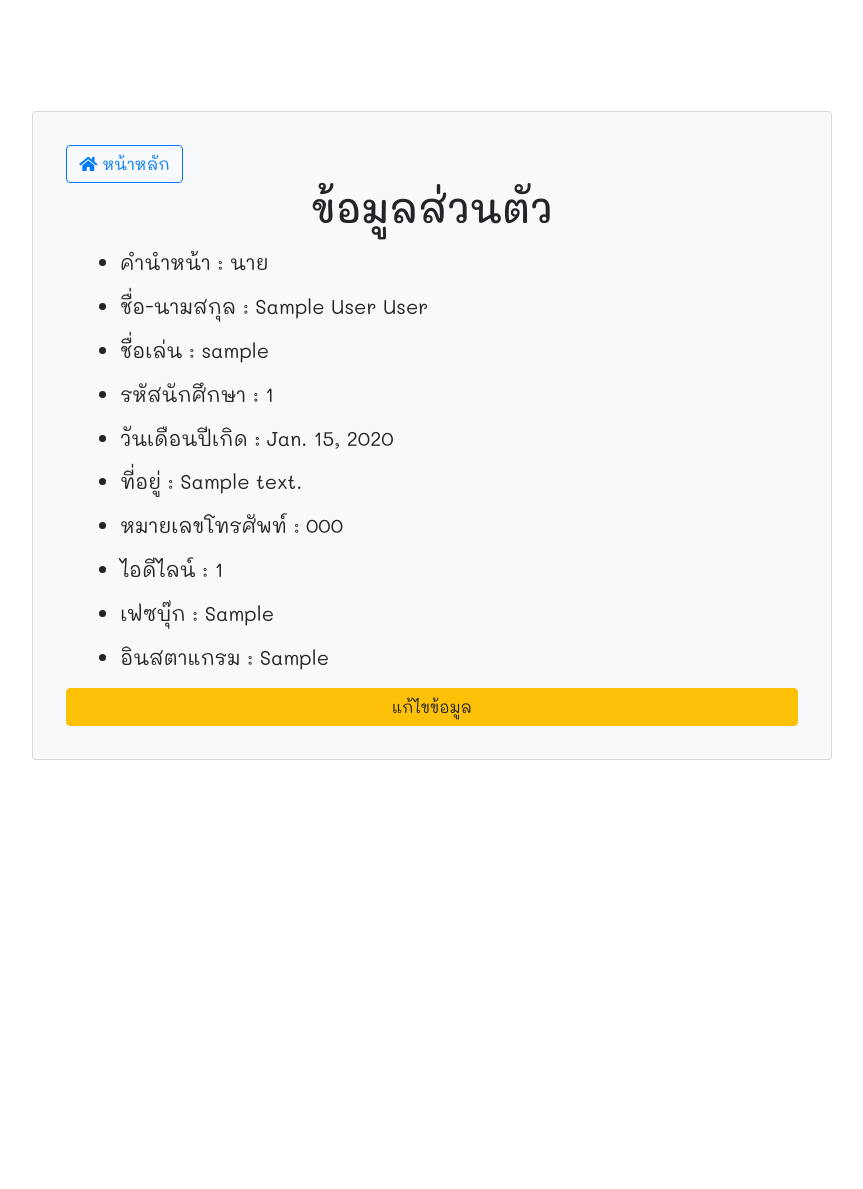
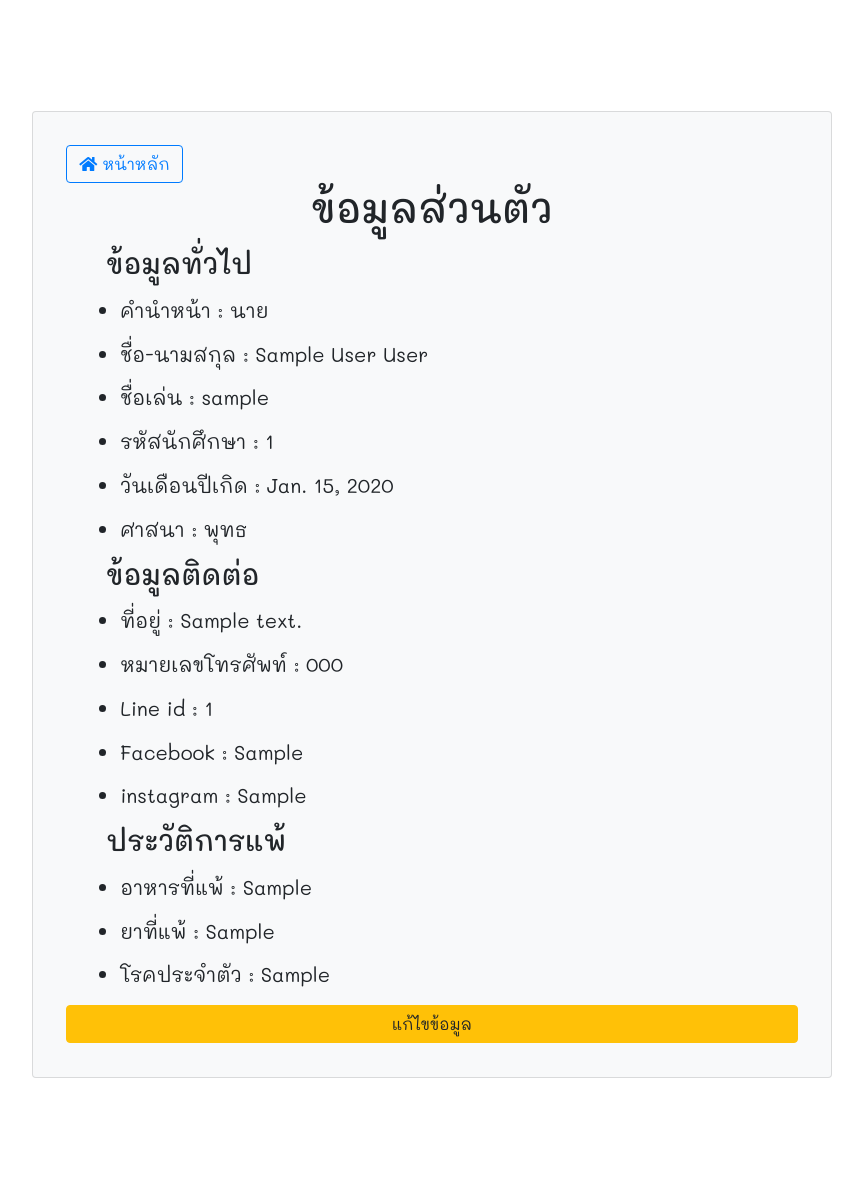
Before and after one commit to KMITL-PreElec9/Website, a Django app: page /accounts/userprofile/ in a window 1280 px wide. Shown: the whole page, without its empty margins (208-1071 px from the left). Before the commit the page ends 760 px from the top, so only its background shows below. Run offline with Django 3.2, Linux system fonts and the light colour scheme; a user stored in the database is signed in; tables that the repository leaves empty hold one stand-in row (values such as "Sample post"); some libraries are stand-ins or nearby versions.

Commit message:
form.userprofile edit

```diff
--- a/EEWeb/site_auth/forms.py
+++ b/EEWeb/site_auth/forms.py
@@ -31,22 +31,19 @@ class EEResetPasswordForm(ResetPasswordForm):
         self.fields['email'].widget = forms.TextInput(attrs={'type': 'email','class': 'form-control', 'placeholder':'อีเมล'})
 
 class ProfileForm(forms.ModelForm):
-    gender_choices = [
-        ('นาย', 'นาย'),
-        ('นางสาว', 'นางสาว'),
-    ]
+
     class Meta:
         model = EEUserProfile
         fields = [
             'gender', 'name', 'surname', 'nickname',
             'student_id', 'birth_date', 'address', 'self_telephone_num',
-            'line_id', 'facebook', 'instagram', 'religion','religion','allergic_foods',
+            'line_id', 'facebook', 'instagram','religion','allergic_foods',
             'allergic_meds','congenital_disease'
             ]
 
     def __init__(self, *args, **kwargs):
         super(ProfileForm, self).__init__(*args, **kwargs)
-        self.fields['gender'].widget = Select(attrs={'type': 'text','class': 'form-control', 'placeholder':'เพศ'},choices=self.gender_choices)
+        self.fields['gender'].widget = Select(attrs={'type': 'text','class': 'form-control', 'placeholder':'เพศ'},choices=EEUserProfile.gender_choices)
         self.fields['name'].widget = forms.TextInput(attrs={'type': 'text','class': 'form-control', 'placeholder':'ชื่อ'})
         self.fields['surname'].widget = forms.TextInput(attrs={'type': 'text','class': 'form-control', 'placeholder':'นามสกุล'})
         self.fields['nickname'].widget = forms.TextInput(attrs={'type': 'text','class': 'form-control', 'placeholder':'ชื่อเล่น'})
@@ -57,6 +54,11 @@ class ProfileForm(forms.ModelForm):
         self.fields['line_id'].widget = forms.TextInput(attrs={'type': 'text','class': 'form-control', 'placeholder':'Line id'})
         self.fields['facebook'].widget = forms.TextInput(attrs={'type': 'text','class': 'form-control', 'placeholder':'Facebook'})
         self.fields['instagram'].widget = forms.TextInput(attrs={'type': 'text','class': 'form-control', 'placeholder':'instagram '})
+        self.fields['religion'].widget = Select(attrs={'type': 'text','class': 'form-control', 'placeholder':'ศาสนา'},choices=EEUserProfile.religion_choices)
+        self.fields['allergic_foods'].widget = forms.TextInput(attrs={'type': 'text','class': 'form-control', 'placeholder':'ยาที่แพ้ '})
+        self.fields['allergic_meds'].widget = forms.TextInput(attrs={'type': 'text','class': 'form-control', 'placeholder':'อาหารที่แพ้ '})
+        self.fields['congenital_disease'].widget = forms.TextInput(attrs={'type': 'text','class': 'form-control', 'placeholder':'โรคประจำตัว '})
+
 
 class EEAddEmailForm(AddEmailForm):
     def __init__(self, *args, **kwargs):
--- a/EEWeb/site_auth/templates/profile/userprofile.html
+++ b/EEWeb/site_auth/templates/profile/userprofile.html
@@ -31,27 +31,36 @@ ul li{
       <article  class="center" style="max-width: 800px; ">
         <a type="button" class="btn btn-outline-primary" href ='{{back_url}}'><i class="fa fa-home"></i>  หน้าหลัก</a>
 <h1>ข้อมูลส่วนตัว</h1>
+
 <p> </p>
 <div id = 'data' >
 <ul>
-
+  <h3>ข้อมูลทั่วไป</h3>
     <li>คำนำหน้า : {{data.gender}}</li>
     <li>ชื่อ-นามสกุล : {{data.name}} {{data.surname}}</li>
     <li>ชื่อเล่น : {{data.nickname}}</li>
     <li>รหัสนักศึกษา : {{data.student_id}}</li>
     <li>วันเดือนปีเกิด : {{data.birth_date}}</li>
+    <li>ศาสนา : {{data.religion}}</li>
+    <h3>ข้อมูลติดต่อ</h3>
     <li>ที่อยู่ : {{data.address}}</li>
     <li>หมายเลขโทรศัพท์ : {{data.self_telephone_num}}</li>
-    <li>ไอดีไลน์ : {{data.line_id}}</li>
-    <li>เฟซบุ๊ก : {{data.facebook}}</li>
-    <li>อินสตาแกรม : {{data.instagram}}</li>
+    <li>Line id : {{data.line_id}}</li>
+    <li>Facebook : {{data.facebook}}</li>
+    <li>instagram : {{data.instagram}}</li>
+    <h3>ประวัติการแพ้</h3>
+    <li>อาหารที่แพ้ : {{data.allergic_foods}}</li>
+    <li>ยาที่แพ้ : {{data.allergic_meds}}</li>
+    <li>โรคประจำตัว : {{data.congenital_disease}}</li>
+
+
 </ul>
 <button  class="btn btn-warning btn-block" id ='editdata'>แก้ไขข้อมูล</button>
 </div>
 <div id = 'changedata_form'>
 <form method="post" action = ''>
     {% csrf_token %}
-
+    <h3>ข้อมูลทั่วไป</h3>
     <div class="form-group input-group">
         <span class="input-group-text" style="background-color: transparent;border: none;">
           <label for="id_name" style="margin: auto; ">คำนำหน้า :</label> </span>
@@ -95,6 +104,13 @@ ul li{
       </div>
 
       <div class="form-group input-group">
+        <span class="input-group-text" style="background-color: transparent;border: none;">
+          <label for="id_surname" style="margin: auto; ">ศาสนา :</label> </span>
+            {{ form.religion.errors }}
+            {{ form.religion }}
+      </div>
+      <h3>ข้อมูลติดต่อ</h3>
+      <div class="form-group input-group">
           <span class="input-group-text" style="background-color: transparent;border: none;">
             <label for="id_surname" style="margin: auto; ">ที่อยู่ :</label> </span>
               {{ form.address.errors }}
@@ -129,8 +145,27 @@ ul li{
               {{ form.instagram }}
       </div>
 
+      <h3>ประวัติการแพ้</h3>
+      <div class="form-group input-group">
+        <span class="input-group-text" style="background-color: transparent;border: none;">
+          <label for="id_surname" style="margin: auto; ">อาหารที่แพ้ :</label> </span>
+            {{ form.allergic_foods.errors }}
+            {{ form.allergic_foods }}
+      </div>
 
+      <div class="form-group input-group">
+        <span class="input-group-text" style="background-color: transparent;border: none;">
+          <label for="id_surname" style="margin: auto; ">ยาที่แพ้ :</label> </span>
+            {{ form.allergic_meds.errors }}
+            {{ form.allergic_meds }}
+      </div>
 
+      <div class="form-group input-group">
+        <span class="input-group-text" style="background-color: transparent;border: none;">
+          <label for="id_surname" style="margin: auto; ">โรคประจำตัว :</label> </span>
+            {{ form.congenital_disease.errors }}
+            {{ form.congenital_disease }}
+      </div>
 
       <button class="btn btn-success btn-block" type="submit" >บันทึกข้อมูล</button>
 </form>
--- a/EEWeb/static/assets/css/test_style.css
+++ b/EEWeb/static/assets/css/test_style.css
@@ -129,6 +129,7 @@ h1, h2, h3, h4, h5, h6 {
 }
 
 #header .logo {
+
   font-size: 28px;
   margin: 0;
   padding: 0;
@@ -144,6 +145,7 @@ h1, h2, h3, h4, h5, h6 {
 
 #header .logo img {
   max-height: 40px;
+
 }
 
 @media (max-width: 992px) {
--- a/EEWeb/templates/base.html
+++ b/EEWeb/templates/base.html
@@ -38,6 +38,7 @@
   * Author: BootstrapMade.com
   * License: https://bootstrapmade.com/license/
   ======================================================== -->
+
 </head>
 
 <body>
```
Also changed, not shown: EEWeb/site_auth/templates/account/signup.html (+12 -9 lines).
